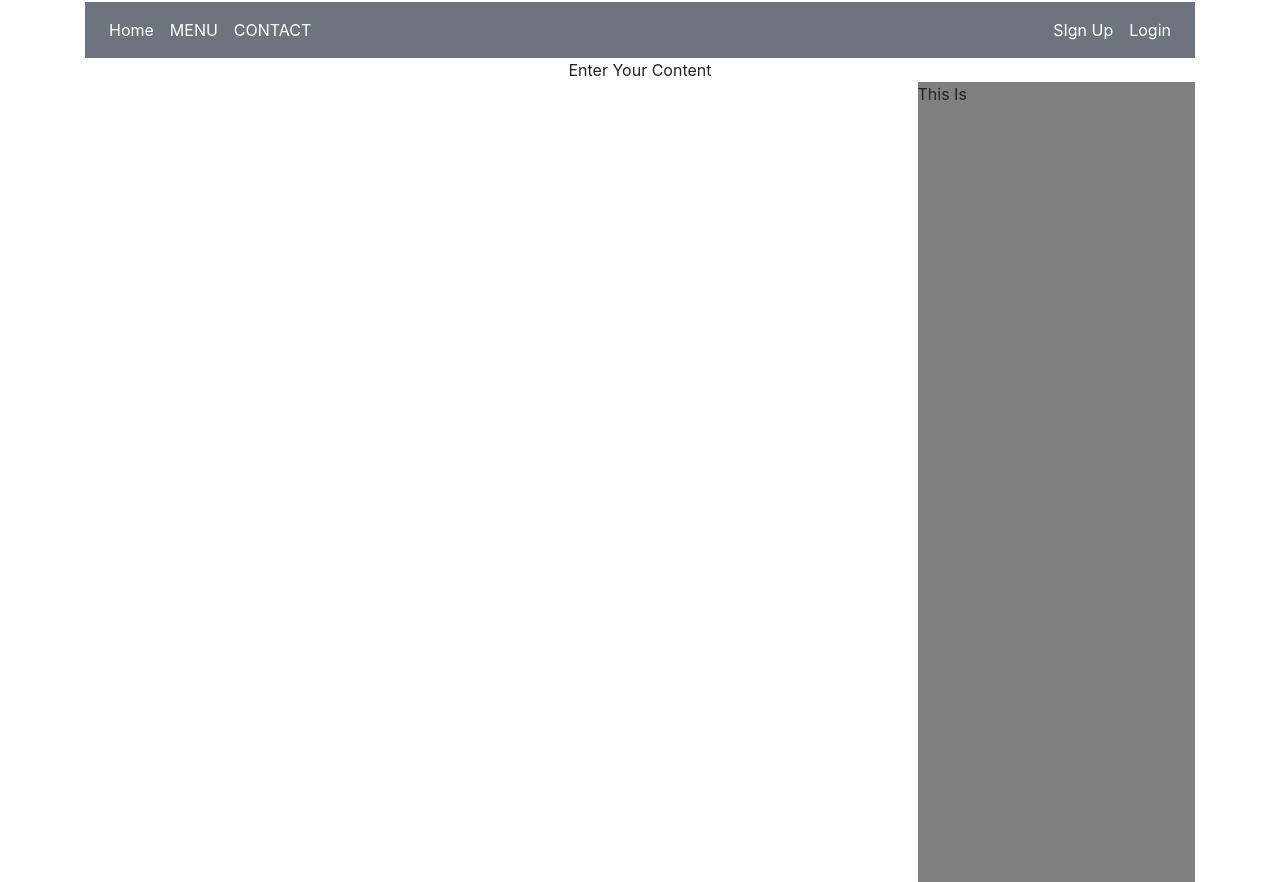
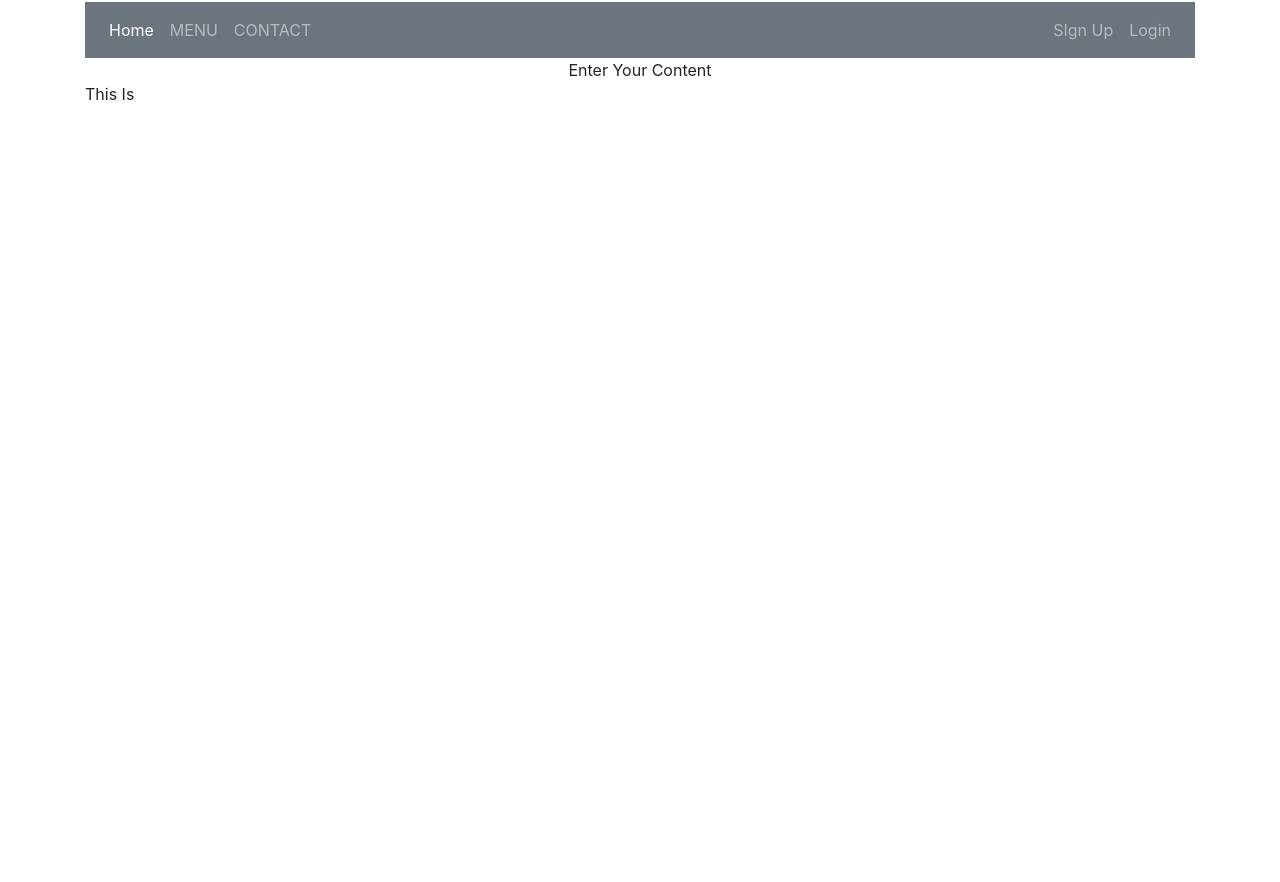
Before and after one commit to Vamsi917/Bootsrap, a plain HTML site: page bootsratp/index.html in a window 1280 px wide. Shown: the part 54-936 px from the top of the page. After the commit the page ends 800 px from the top, so only its background shows below. Drawn offline with nearby package versions, Linux system fonts and the light colour scheme.

Commit message:
Update index.html

```diff
--- a/bootsratp/index.html
+++ b/bootsratp/index.html
@@ -1,7 +1,7 @@
 <!DOCTYPE html>
 <html>
   <head>
-    <link rel="stylesheet" href="bs1.css">
+    <link rel="stylesheet" href="index.css">
       <link rel="stylesheet" href="https://cdn.jsdelivr.net/npm/bootstrap@4.5.3/dist/css/bootstrap.min.css" integrity="sha384-TX8t27EcRE3e/ihU7zmQxVncDAy5uIKz4rEkgIXeMed4M0jlfIDPvg6uqKI2xXr2" crossorigin="anonymous">
     <script src="https://code.jquery.com/jquery-3.5.1.slim.min.js" integrity="sha384-DfXdz2htPH0lsSSs5nCTpuj/zy4C+OGpamoFVy38MVBnE+IbbVYUew+OrCXaRkfj" crossorigin="anonymous"></script>
     <script src="https://cdn.jsdelivr.net/npm/popper.js@1.16.1/dist/umd/popper.min.js" integrity="sha384-9/reFTGAW83EW2RDu2S0VKaIzap3H66lZH81PoYlFhbGU+6BZp6G7niu735Sk7lN" crossorigin="anonymous"></script>
```
